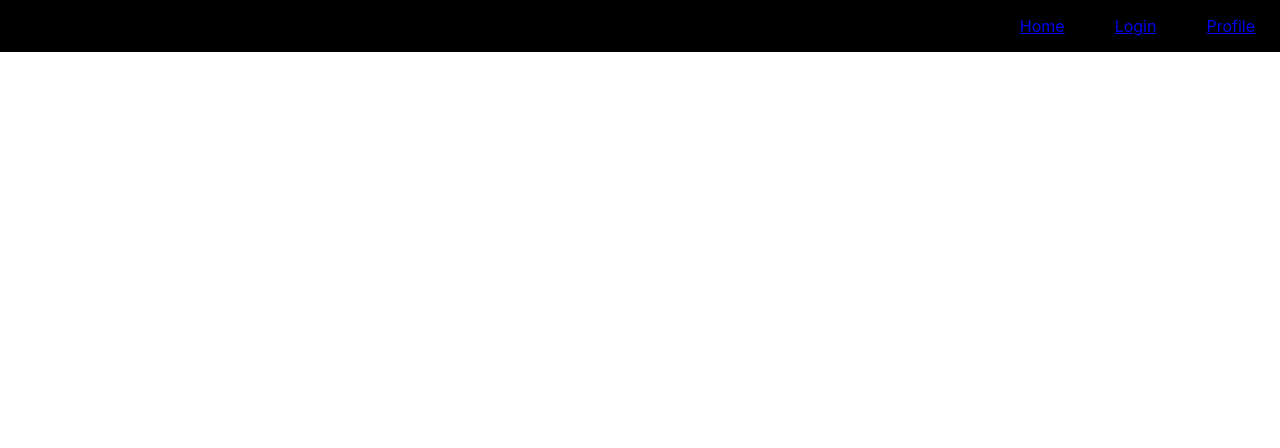
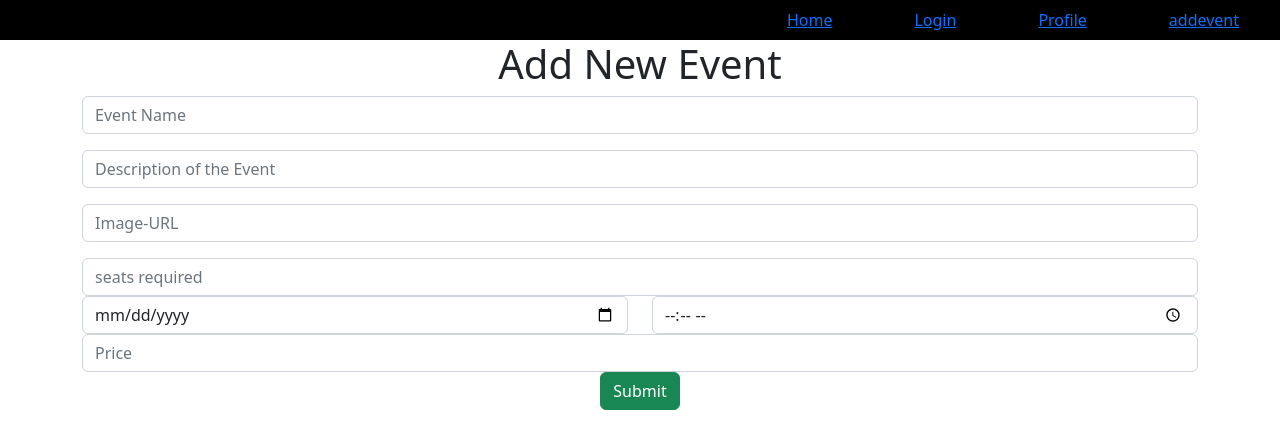
Before and after one commit to erichegonzales/Cosmo-Ticketing, a React (Create React App) app in the folder cosmo-client/: page /AddEvent in a window 1280 px wide. Before the commit this address had no page. Shown: the top 448 px of the page. Built offline with nearby package versions, Linux system fonts and the light colour scheme.

Commit message:
add event

```diff
--- a/cosmo-client/package.json
+++ b/cosmo-client/package.json
@@ -6,7 +6,9 @@
     "@testing-library/jest-dom": "^5.16.5",
     "@testing-library/react": "^13.3.0",
     "@testing-library/user-event": "^13.5.0",
+    "bootstrap": "^5.2.0",
     "react": "^18.2.0",
+    "react-bootstrap": "^2.5.0",
     "react-dom": "^18.2.0",
     "react-router-dom": "^6.3.0",
     "react-scripts": "5.0.1",
--- a/cosmo-client/src/App.js
+++ b/cosmo-client/src/App.js
@@ -20,7 +20,7 @@ function App() {
       <BrowserRouter>
       <Nav />
         <Routes>
-          <Route path="/add-event" element={<AddEvent />} />
+          <Route path="/AddEvent" element={<AddEvent />} />
           <Route path="/admin" element={<AdminProfile />} />
           <Route path="/checkout" element={<Checkout />} />
           <Route path="/" element={<Home />} />
--- a/cosmo-client/src/components/AddEvent.js
+++ b/cosmo-client/src/components/AddEvent.js
@@ -1,13 +1,130 @@
-const AddEvent = ({ event }) => {
-  const { name, description, game, time_start, time_end, ticket_price } = event;
+// import { Button } from "react-bootstrap";
+// const AddEvent = ({ event }) => {
+//   //const { name, description, game, time_start, time_end, ticket_price } = event;
+
+//   return (
+//   <div>
+//     <form>
+//       <Button></Button>
+//     <h1>Add New Event</h1>
+//     <input type='text' placeholder="Event Name"></input>
+//     <br/>
+//     <input type='text' placeholder="Brief Description of Event"></input>
+//     <br/>
+//     <input type='number' placeholder='Seats required'></input>
+//     <br/>
+//     <input type="text" placeholder="Image-URL"></input>
+//     <br/>
+//     <input type='date'></input>
+//     <input type='time'></input>
+//     <br></br>
+
+//       </form>
+//   </div>
+//   );
+// };
+
+// export default AddEvent;
+
+//seats available using :"seats_required"
+
+
+import { React, useState } from 'react';
+import Form from 'react-bootstrap/Form';
+import { Button, Modal } from 'react-bootstrap';
+import Col from 'react-bootstrap/Col';
+import Row from 'react-bootstrap/Row';
+import Container from 'react-bootstrap/Container';
+
+
+//const backgroundImage = new URL("./public/images/houses.jpg")
+
+const AddEvent = () => {
+
+  const [show, setShow] = useState(false)
+
+  const handleSubmit = (e) => {
+    e.preventDefault()
+    console.log(values)
+    fetch('http://localhost:3000/events', {
+      method: "POST",
+      headers:
+      {
+        "Content-Type": "application/json",
+      },
+      body: JSON.stringify(values)
+    })
+      .then((res) => res.json())
+      .then((data) => console.log(data))
+    setValues(defaultValues)
+    setShow(true)
+  }
+
+  const handleClose = () => setShow(false);
+
+  const defaultValues = {
+    firstName: '',
+    lastName: '',
+    email: '',
+    phoneNumber: '',
+    address: '',
+    city: '',
+    state: '',
+    zip: '',
+    comments: ''
+  }
+
+  const [values, setValues] = useState(defaultValues)
+
+  const handleChange = (e) => {
+    setValues({ ...values, [e.target.name]: e.target.value })
+  }
 
   return (
-  <div>
+    <section className='main-container'>
+      <Container id='form-container' >
+        <Form>
 
-  </div>
+           <h1>Add New Event</h1>
+
+          <Form.Group id='event-input' className="mb-3" controlId="">
+            <Form.Control type="text" name="name" value={values.name} onChange={(e) => handleChange(e)} placeholder="Event Name" />
+          </Form.Group>
+          <Form.Group className='mb-3' controlId=''>
+            <Form.Control type='text' name="description" value={values.description} onChange={(e) => handleChange(e)} placeholder='Description of the Event' />
+          </Form.Group>
+          <Form.Group className="mb-3" controlId="">
+
+            <Form.Control value={values.address} name="image" onChange={(e) => handleChange(e)} placeholder="Image-URL" />
+          </Form.Group>
+
+          <Form.Group>
+              <Form.Control type='number' name='seats-required' onChange={(e) => handleChange(e)} placeholder='seats required'/>
+          </Form.Group>
+
+          <Row>
+            <Col>
+            <Form.Control type='date' name='date' onChange={(e) => handleChange(e)} placeholder='date' />
+          </Col>
+          <Col>
+            <Form.Control type='time' name='time' onChange={(e) => handleChange(e)}/>
+          </Col>
+          </Row>
+          <Form.Group>
+          <Form.Control type='text' name='price' onChange={(e) => handleChange(e)} placeholder='Price'></Form.Control>
+          </Form.Group>
+          <Button variant="success" onClick={(e) => handleSubmit(e)} type="submit">
+            Submit
+          </Button>
+        </Form>
+      </Container>
+      <Modal show={show} onHide={handleClose}>
+        <Modal.Header closeButton>
+         Added to Events
+        </Modal.Header>
+      </Modal>
+    </section>
   );
-};
+}
 
 export default AddEvent;
-
-// seats available using :"seats_required"
--- a/cosmo-client/src/components/Nav.js
+++ b/cosmo-client/src/components/Nav.js
@@ -16,6 +16,9 @@ const Nav = () => {
         <li className="nav-link">
           <Link to={ isAdmin ? '/admin' : '/user'}>Profile</Link>
         </li>
+        <li className="nav-link">
+          <Link to="/add-event">addevent</Link>
+        </li>
       </ul>
     </div>
   );
--- a/cosmo-client/src/index.js
+++ b/cosmo-client/src/index.js
@@ -3,6 +3,7 @@ import ReactDOM from 'react-dom/client';
 import './index.css';
 import App from './App';
 import reportWebVitals from './reportWebVitals';
+import 'bootstrap/dist/css/bootstrap.min.css';
 
 const root = ReactDOM.createRoot(document.getElementById('root'));
 root.render(
```
Also changed, not shown: 1 other file (tests, documents, lock files or other folders).
